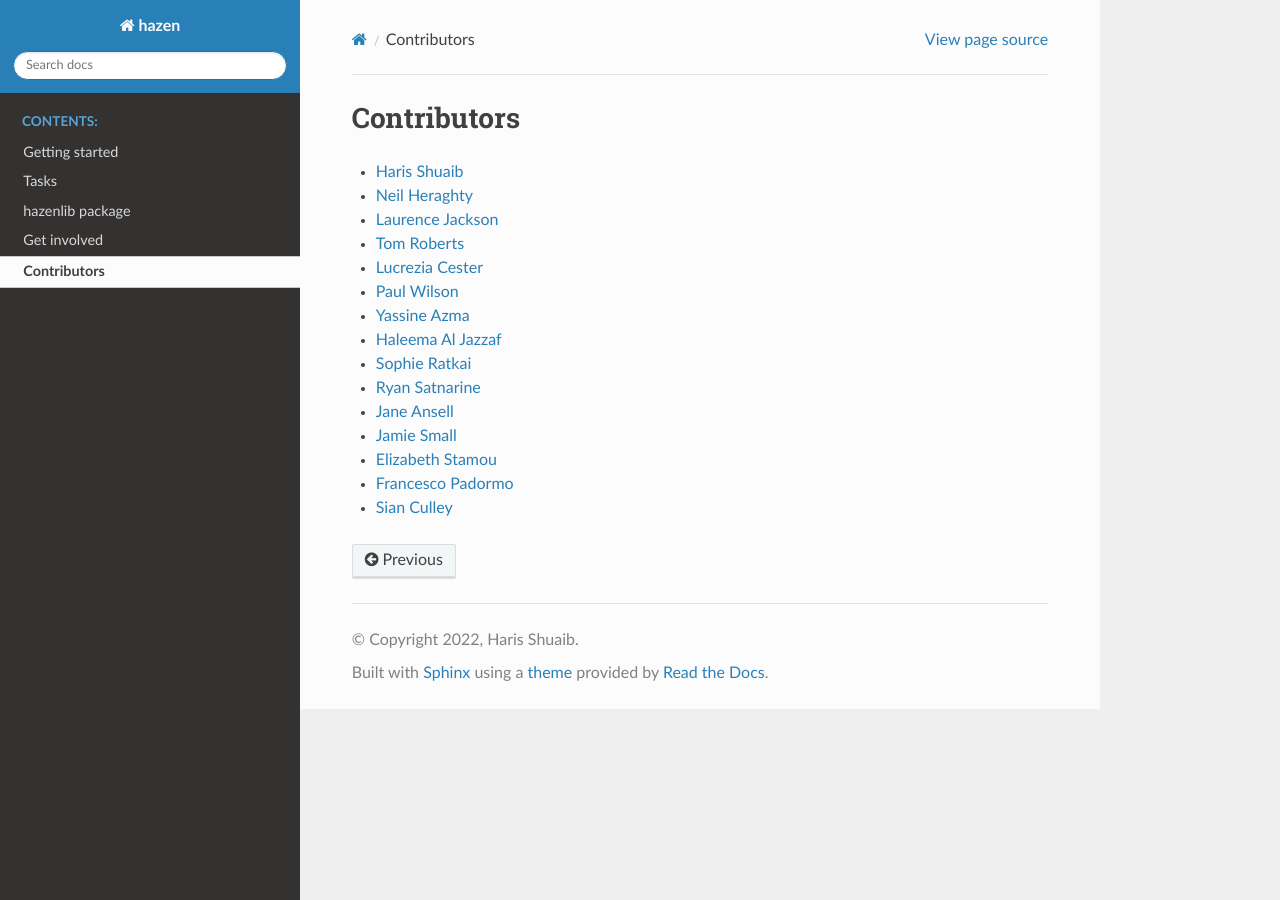
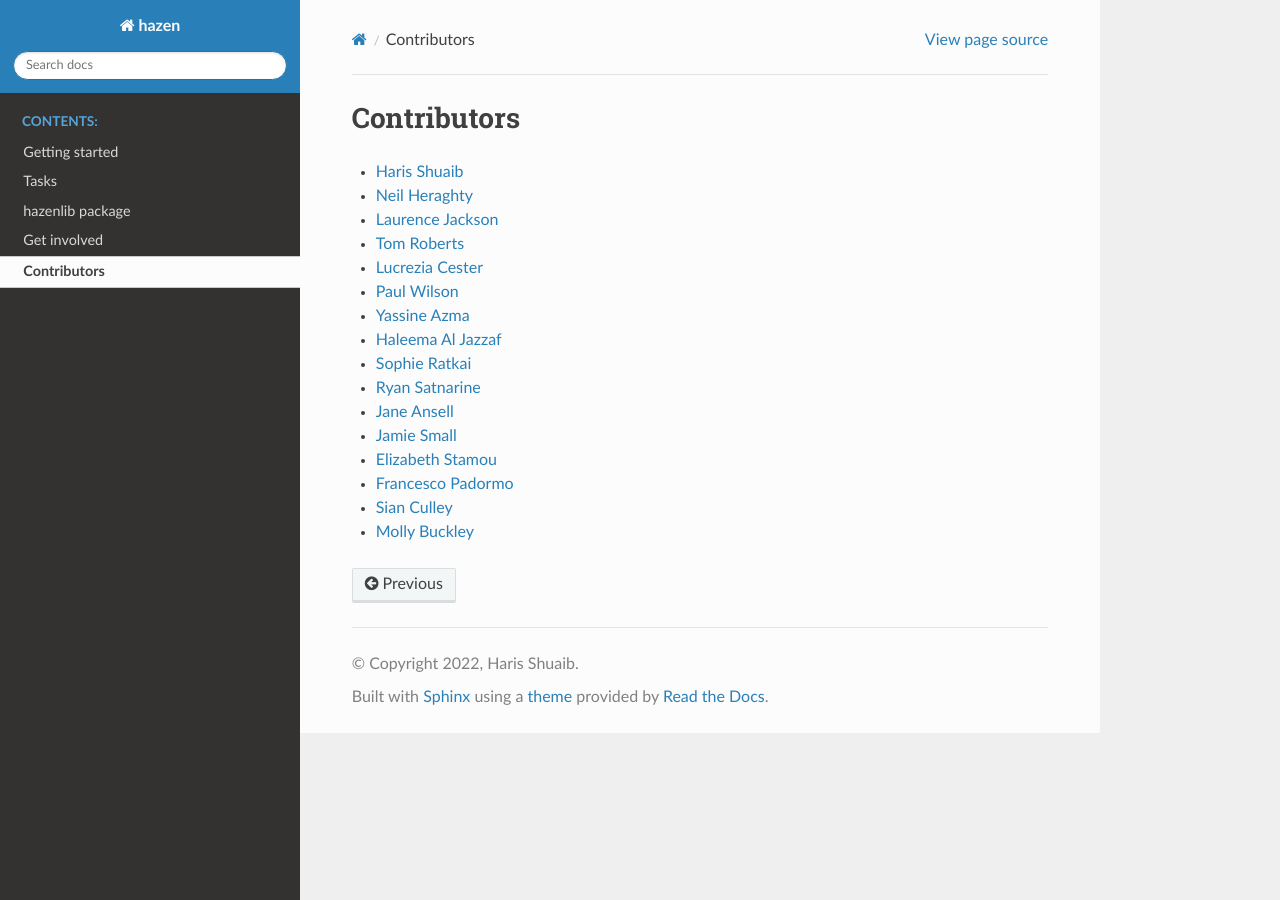
Before and after one commit to GSTT-CSC/hazen, a Sphinx documentation site: the page built from docs/source/contributors.rst, in a window 1280 px wide. Built offline with Sphinx 7.4.7 and the Read the Docs theme 2.0.0, drawn with Linux system fonts in a browser that asks for light colours.

Commit message:
add Molly to contributors

```diff
--- a/docs/source/contributors.rst
+++ b/docs/source/contributors.rst
@@ -16,3 +16,4 @@ Contributors
 * `Elizabeth Stamou <https://github.com/elizaGSTT>`_
 * `Francesco Padormo <https://github.com/francescopadormo>`_
 * `Sian Culley <https://github.com/superresolusian>`_
+* `Molly Buckley <https://github.com/mollybuckley>`_
```
